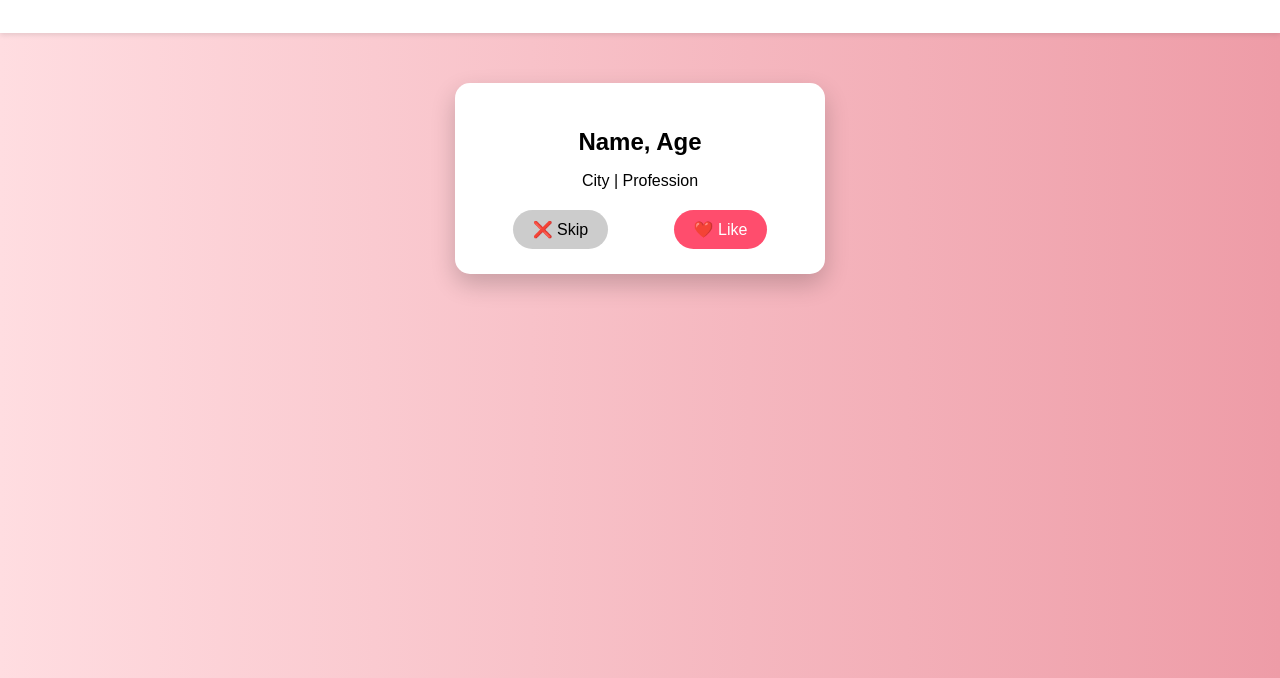
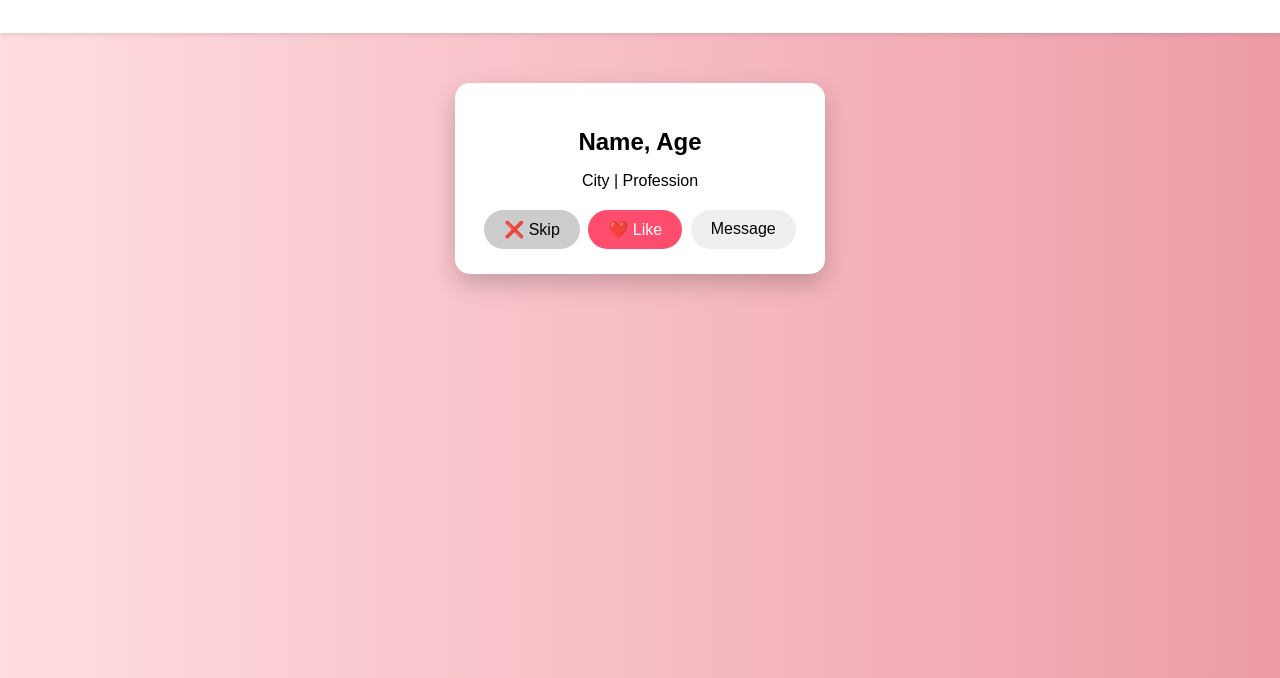
Before and after one commit to bholap1506/soulmate, a plain HTML site: page index.html in a window 1280 px wide. Shown: the part 122-800 px from the top of the page. Drawn offline with Linux system fonts and the light colour scheme.

Commit message:
Add message button to profile actions

```diff
--- a/index.html
+++ b/index.html
@@ -19,6 +19,7 @@
     <div class="buttons">
       <button class="skip" onclick="nextProfile()">❌ Skip</button>
       <button class="like" onclick="likeProfile()">❤️ Like</button>
+      <button class="message onclick="sendMessage()"> Message</button>
     </div>
   </div>
 
```
